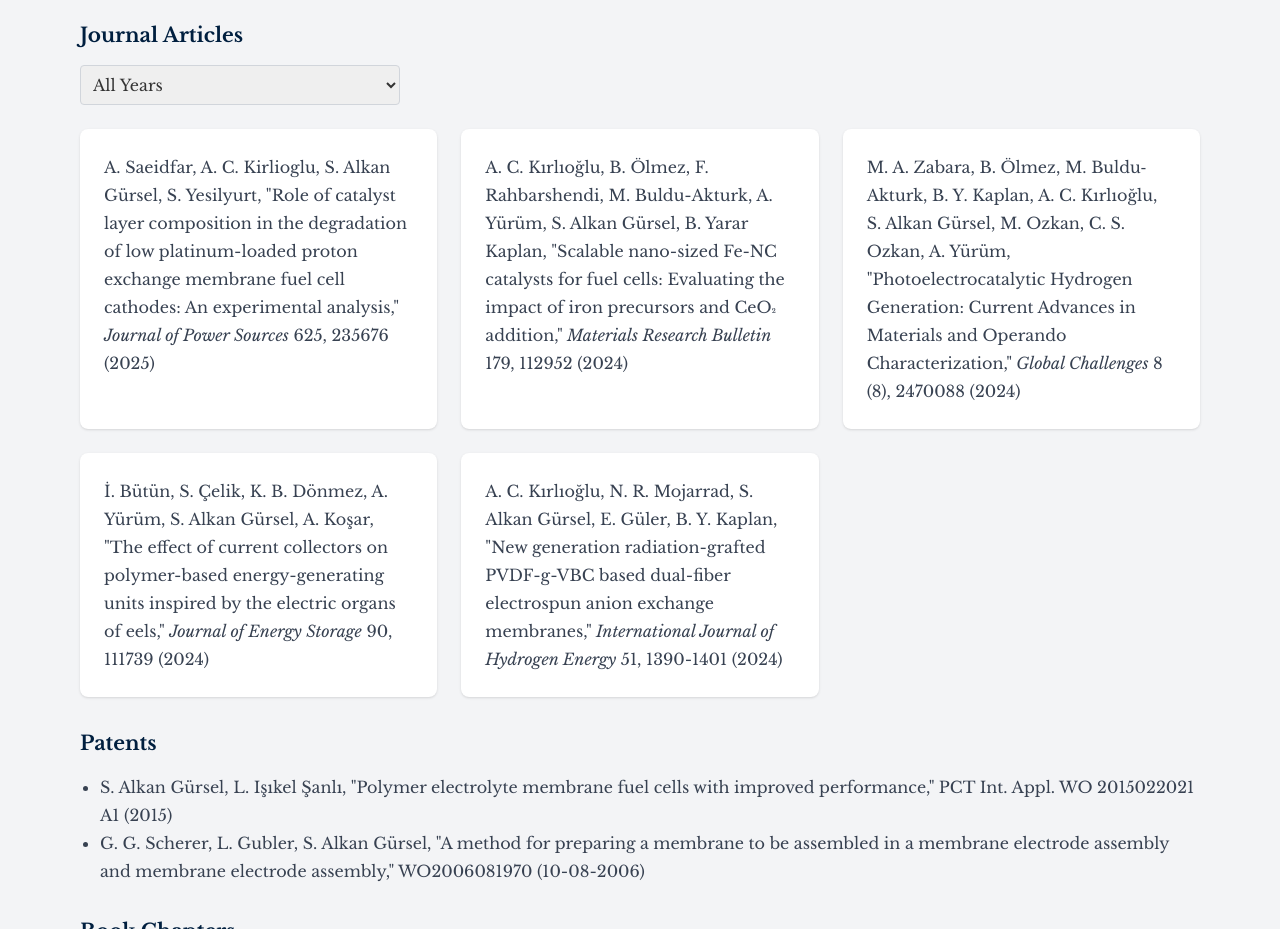
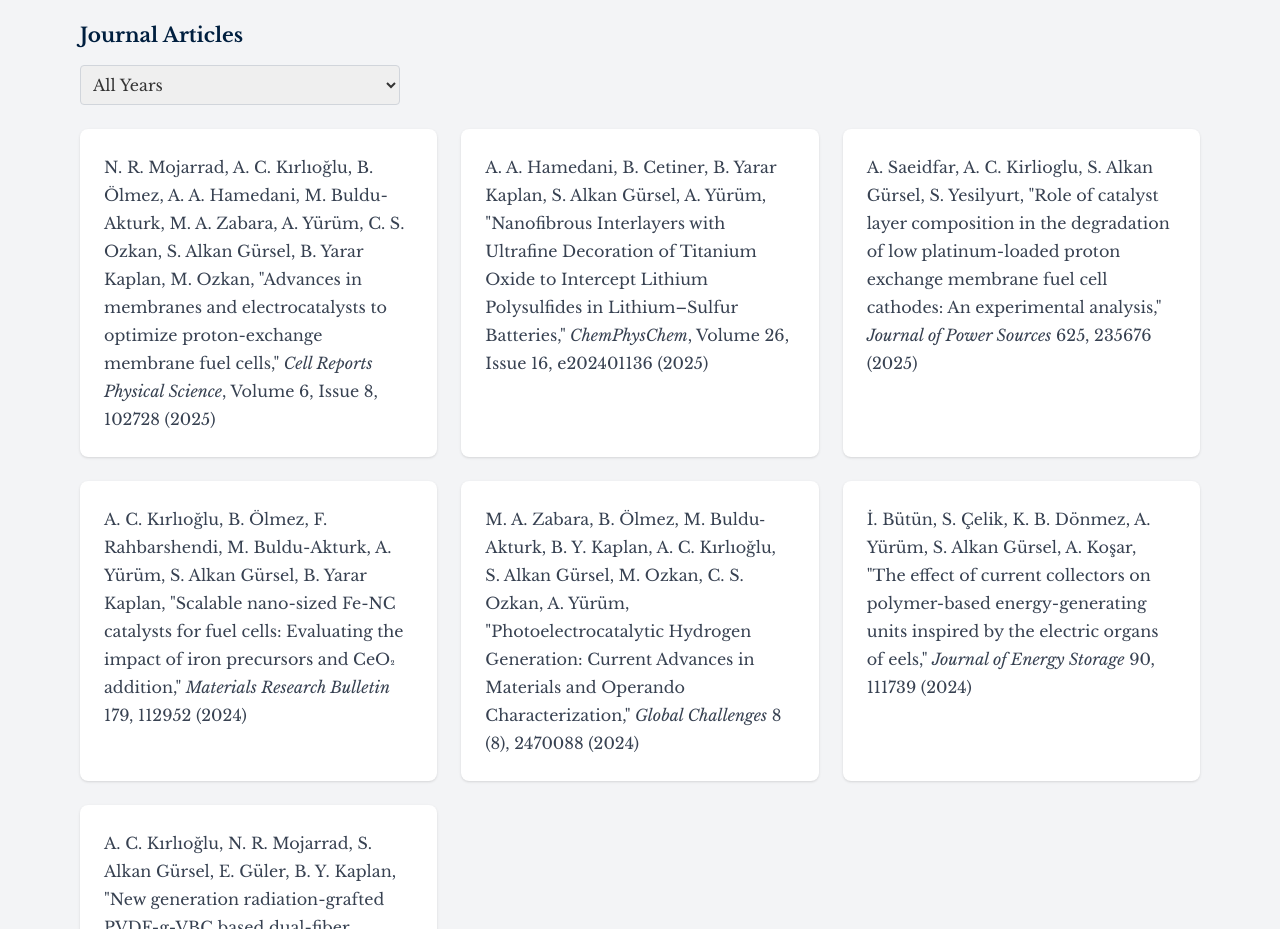
Before and after one commit to picohook/selmiye-website, a plain HTML site: page index.html in a window 1280 px wide. Shown: the part 843-1772 px from the top of the page. Drawn offline with nearby package versions, Linux system fonts and the light colour scheme.

Commit message:
Update index.html

```diff
--- a/index.html
+++ b/index.html
@@ -280,6 +280,16 @@
                 </select>
             </div>
             <div class="grid grid-cols-1 md:grid-cols-2 lg:grid-cols-3 gap-6 mb-8" role="list" aria-labelledby="publications-heading">
+
+
+                <div class="bg-white shadow rounded-lg p-6 publication-card" data-year="2025" role="listitem">
+  <p class="text-gray-700">N. R. Mojarrad, A. C. Kırlıoğlu, B. Ölmez, A. A. Hamedani, M. Buldu-Akturk, M. A. Zabara, A. Yürüm, C. S. Ozkan, S. Alkan Gürsel, B. Yarar Kaplan, M. Ozkan, "Advances in membranes and electrocatalysts to optimize proton-exchange membrane fuel cells," <em>Cell Reports Physical Science</em>, Volume 6, Issue 8, 102728 (2025) </p>
+</div>
+<div class="bg-white shadow rounded-lg p-6 publication-card" data-year="2025" role="listitem">
+  <p class="text-gray-700">A. A. Hamedani, B. Cetiner, B. Yarar Kaplan, S. Alkan Gürsel, A. Yürüm, "Nanofibrous Interlayers with Ultrafine Decoration of Titanium Oxide to Intercept Lithium Polysulfides in Lithium–Sulfur Batteries,"
+    <em>ChemPhysChem</em>, Volume 26, Issue 16, e202401136 (2025)</p>
+</div>
+
                 <div class="bg-white shadow rounded-lg p-6 publication-card" data-year="2025" role="listitem">
                     <p class="text-gray-700">A. Saeidfar, A. C. Kirlioglu, S. Alkan Gürsel, S. Yesilyurt, "Role of catalyst layer composition in the degradation of low platinum-loaded proton exchange membrane fuel cell cathodes: An experimental analysis," <em>Journal of Power Sources</em> 625, 235676 (2025)</p>
                 </div>
@@ -537,4 +547,5 @@
         */
     </script>
 </body>
+
 </html>
```
